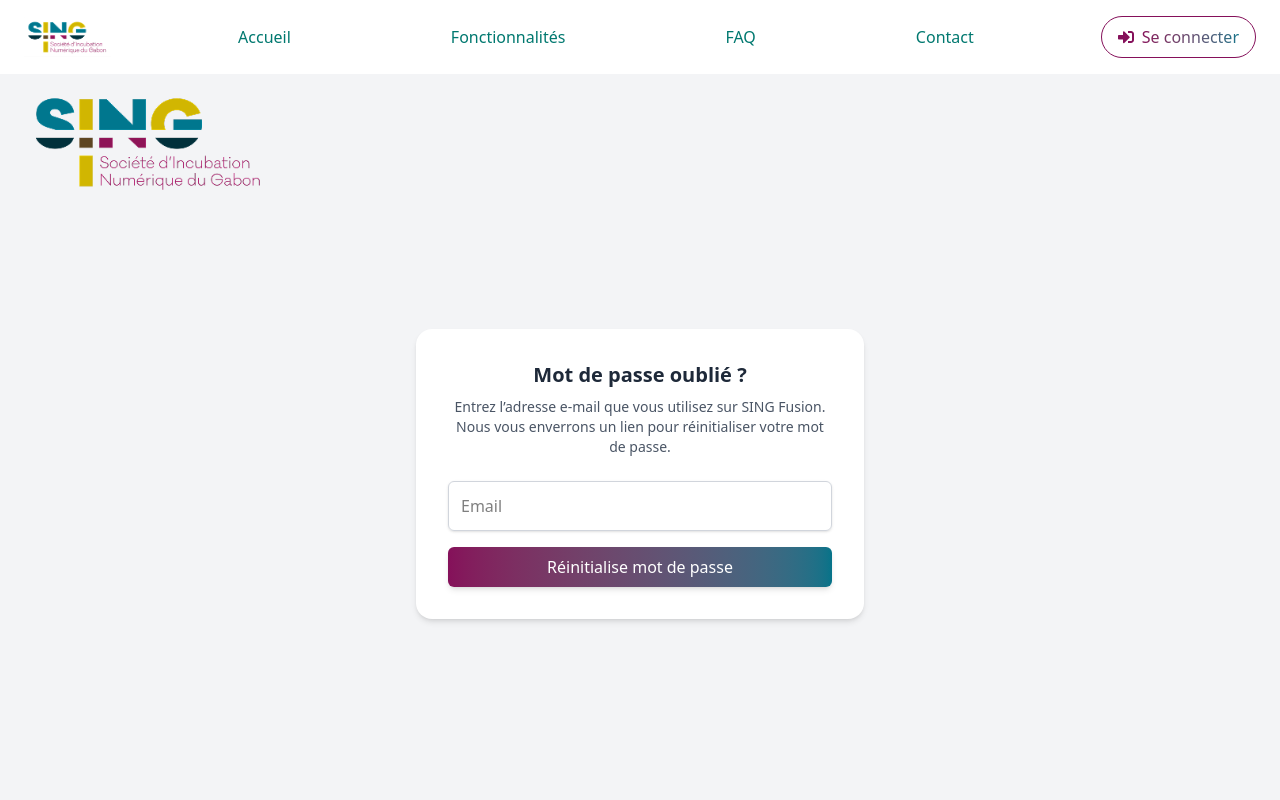
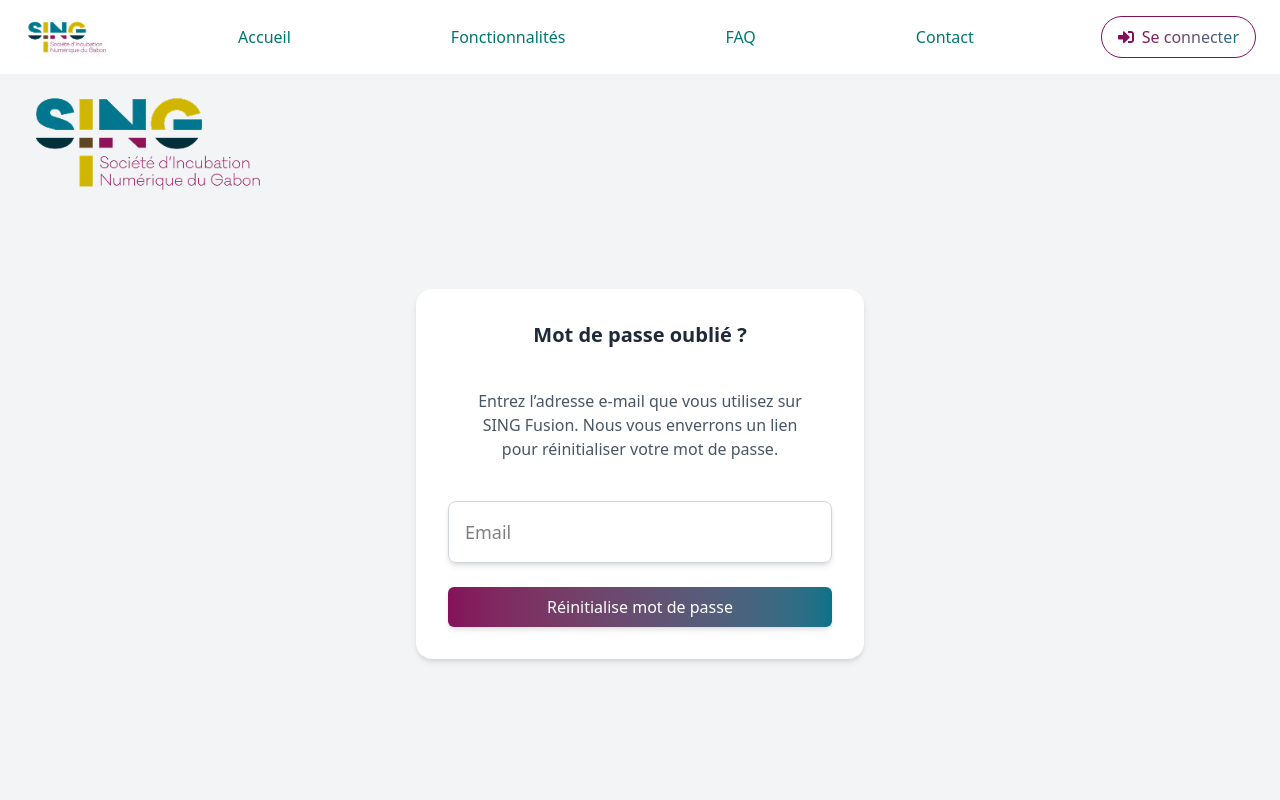
Before and after one commit to crossben/singpayv2, a React (Vite) app: page /mot-de-passe-oublie in a window 1280 px wide. Shown: the top 800 px of the page. Built offline with nearby package versions, Linux system fonts and the light colour scheme.

Commit message:
done with passworf reset

```diff
--- a/src/components/auth/motDePasseOublier.tsx
+++ b/src/components/auth/motDePasseOublier.tsx
@@ -2,64 +2,171 @@ import React, { useState } from "react";
 import { z } from "zod";
 import logo from "@/assets/images/footer/logo_sing.png";
 import ConfirmationPage from "./confirmationPage";
+import { FaEyeSlash, FaEye } from "react-icons/fa";
 
-const emailSchema = z.string().email("Veuillez entrer un email valide");
+const emailSchema = z.object({
+    email: z.string().email("Veuillez entrer un email valide."),
+});
+
+const passwordSchema = z.object({
+    password: z.string().min(6, "Le mot de passe doit comporter au moins 6 caractères."),
+    confirmPassword: z.string().min(6, "Le mot de passe doit comporter au moins 6 caractères."),
+}).refine((data) => data.password === data.confirmPassword, {
+    path: ["confirmPassword"],
+    message: "Les mots de passe ne correspondent pas.",
+});
 
 const MotDePasseOublier: React.FC = () => {
     const [email, setEmail] = useState("");
-    const [error, setError] = useState("");
+    const [password, setPassword] = useState("");
+    const [confirmPassword, setConfirmPassword] = useState("");
+    const [step, setStep] = useState(1);
+    const [error, setError] = useState<{ email?: string; password?: string, confirmPassword?: string }>({});
     const [isSubmitted, setIsSubmitted] = useState(false);
+    const [showPassword, setShowPassword] = useState(false);
 
-    const handleSubmit = (e: React.FormEvent) => {
+    const handleEmailChange = (e: React.ChangeEvent<HTMLInputElement>) => {
+        const value = e.target.value;
+        setEmail(value);
+
+        const result = emailSchema.safeParse({ email: value });
+
+        if (result.success) {
+            setError((prevError) => ({ ...prevError, email: undefined }));
+        } else {
+            const newErrors: { email?: string } = {};
+            result.error.errors.forEach((err) => {
+                if (err.path[0] === "email") newErrors.email = err.message;
+            });
+            setError(newErrors);
+        }
+    };
+
+    const handlePasswordChange = (e: React.FormEvent) => {
         e.preventDefault();
-        const result = emailSchema.safeParse(email);
-        setIsSubmitted(true);
+
+        const result = passwordSchema.safeParse({ password, confirmPassword });
 
         if (!result.success) {
-            setError(result.error.errors[0].message);
-            return;
+            const newErrors: { password?: string; confirmPassword?: string } = {};
+            result.error.errors.forEach((err) => {
+                if (err.path[0] === "password") newErrors.password = err.message;
+                if (err.path[0] === "confirmPassword") newErrors.confirmPassword = err.message;
+            });
+            setError(newErrors);
+        } else {
+            setError({});
+            setIsSubmitted(true);
+            console.log("Formulaire valide !");
         }
 
         console.log("Email envoyé :", email);
     };
 
+    const handleNextStep = () => {
+        if (!error.email || error.password || error.confirmPassword) {
+            setStep(2);
+        }
+    };
+
     if (isSubmitted) {
-        return <ConfirmationPage text={"Un lien de réinitialisation a été envoyé à votre adresse e-mail. Veuillez vérifier votre boîte de réception et suivez les instructions pour réinitialiser votre mot de passe."} link={"/login"} linkText={"connexion"} />
+        return <ConfirmationPage text={"Un lien de réinitialisation a été envoyé à votre adresse e-mail. Veuillez vérifier votre boîte de réception et suivez les instructions pour réinitialiser votre mot de passe."} link={"/login"} linkText={"connexion"} />;
     }
 
     return (
         <div className="min-h-screen flex items-center justify-center bg-gray-100 px-4">
             <div className="absolute top-16 left-6">
                 <div className="flex flex-col items-start py-5">
-                    <img src={logo} alt="" width={250} height={250} />
+                    <img src={logo} alt="Logo" width={250} height={250} />
                 </div>
             </div>
-            <div className="bg-white rounded-2xl shadow-md p-8 max-w-md w-full">
+
+            {step === 1 && (
+                <div className="bg-white rounded-2xl shadow-md p-8 w-full max-w-md mx-auto">
                     <h2 className="text-xl font-semibold text-gray-800 mb-2 text-center">
                         Mot de passe oublié ?
                     </h2>
-                <p className="text-sm text-gray-600 text-center mb-6">
-                    Entrez l’adresse e-mail que vous utilisez sur SING Fusion. Nous vous
-                    enverrons un lien pour réinitialiser votre mot de passe.
+                    <div className="text-center my-10 px-6">
+                        <p className="text-md text-gray-600">
+                            Entrez l’adresse e-mail que vous utilisez sur SING Fusion.
+                            Nous vous enverrons un lien pour réinitialiser votre mot de passe.
                         </p>
-                <form onSubmit={handleSubmit} className="space-y-4">
+                    </div>
+                    <form onSubmit={handleNextStep} className="space-y-4 flex flex-col items-center">
+                        <div className="mb-6 w-full">
                             <input
                                 type="email"
                                 placeholder="Email"
-                        className="w-full p-3 rounded-md border border-gray-300 shadow-sm focus:outline-none focus:ring-2 focus:ring-purple-400"
+                                className="w-full p-4 text-lg rounded-lg border border-gray-300 shadow-md focus:outline-none focus:ring-2 focus:ring-purple-400"
                                 value={email}
-                        onChange={(e) => setEmail(e.target.value)}
+                                onChange={handleEmailChange}
                                 required
                             />
-                    {error && <p className="text-red-500 text-sm">{error}</p>}
+                            {error.email && <p className="text-red-500 text-sm">{error.email}</p>}
+                        </div>
                         <button
-                        type="submit"
+                            type="button"
+                            onClick={handleNextStep}
                             className="w-full py-2 rounded-md text-white font-medium shadow-md bg-gradient-to-r from-[#85105a] to-[#057389] hover:opacity-90 transition"
                         >
                             Réinitialise mot de passe
                         </button>
                     </form>
                 </div>
+            )}
+
+            {step === 2 && (
+                <div className="bg-white rounded-2xl shadow-md p-8 w-full max-w-md mx-auto">
+                    <h2 className="text-xl font-semibold text-gray-800 mb-2 text-center">
+                        Réinitialiser le mot de passe
+                    </h2>
+                    <p className="text-sm text-gray-600 text-center mb-6">
+                        Entrez votre nouveau mot de passe.
+                    </p>
+                    <form onSubmit={handlePasswordChange} className="space-y-4 w-full flex flex-col items-center">
+                        <div className="mb-6 relative w-full">
+                            <input
+                                type={showPassword ? "text" : "password"}
+                                placeholder="Mot de passe"
+                                className="w-full p-4 text-lg rounded-lg border border-gray-300 shadow-md focus:outline-none focus:ring-2 focus:ring-purple-400"
+                                value={password}
+                                onChange={(e) => setPassword(e.target.value)}
+                            />
+                            <button
+                                type="button"
+                                className="absolute inset-y-0 right-4 flex items-center text-gray-600"
+                                onClick={() => setShowPassword(!showPassword)}
+                            >
+                                {showPassword ? <FaEyeSlash size={20} /> : <FaEye size={20} />}
+                            </button>
+                            {error.password && <div className="text-red-500 text-sm mt-1">{error.password}</div>}
+                        </div>
+                        <div className="mb-6 relative w-full">
+                            <input
+                                type={showPassword ? "text" : "password"}
+                                placeholder="Confirmer le mot de passe"
+                                className="w-full p-4 text-lg rounded-lg border border-gray-300 shadow-md focus:outline-none focus:ring-2 focus:ring-purple-400"
+                                value={confirmPassword}
+                                onChange={(e) => setConfirmPassword(e.target.value)}
+                            />
+                            <button
+                                type="button"
+                                className="absolute inset-y-0 right-4 flex items-center text-gray-600"
+                                onClick={() => setShowPassword(!showPassword)}
+                            >
+                                {showPassword ? <FaEyeSlash size={20} /> : <FaEye size={20} />}
+                            </button>
+                            {error.confirmPassword && <div className="text-red-500 text-sm mt-1">{error.confirmPassword}</div>}
+                        </div>
+                        <button
+                            type="submit"
+                            className="w-full py-2 rounded-md text-white font-medium shadow-md bg-gradient-to-r from-[#85105a] to-[#057389] hover:opacity-90 transition"
+                        >
+                            Réinitialiser le mot de passe
+                        </button>
+                    </form>
+                </div>
+            )}
         </div>
     );
 };
```
Lines whose indentation alone changed are shown as unchanged.
